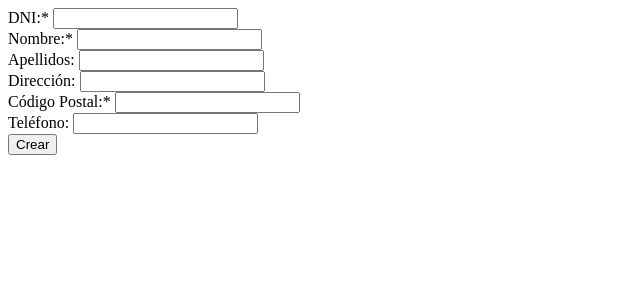
After one commit to En-F/steam, a PHP site: page /insertar.php in a window 1280 px wide. The commit adds this page. Shown: the top 300 px of the page, without its empty margins (0-640 px from the left). Run offline with PHP 8.4, Linux system fonts and the light colour scheme; some libraries are stand-ins or nearby versions.

Commit message:
Creacion del fichero de insert.php

```diff
--- a/auxiliar.php
+++ b/auxiliar.php
@@ -4,3 +4,13 @@ function conectar()
 {
     return new PDO('pgsql:host=localhost;dbname=steam', 'steam', 'steam');
 }
+
+function obtener_post(string $parametro): string|null
+{
+    return isset($_POST[$parametro]) ? trim($_POST[$parametro]) : null;
+}
+
+
+function volver_index (){
+    header('Location: index.php');
+}
--- a/index.php
+++ b/index.php
@@ -41,5 +41,7 @@
             <?php endforeach ?>
         </tbody>
     </table>
+    <br>
+    <a href="insertar.php">Insertar nuevo cliente</a>
 </body>
 </html>
--- /dev/null
+++ b/insertar.php
@@ -0,0 +1,54 @@
+<!DOCTYPE html>
+<html lang="en">
+<head>
+    <meta charset="UTF-8">
+    <meta name="viewport" content="width=device-width, initial-scale=1.0">
+    <title>Insertar un nuevo cliente</title>
+</head>
+<body>
+    <?php
+    require 'auxiliar.php';
+
+    $dni        = obtener_post('dni');
+    $nombre     = obtener_post('nombre');
+    $apellidos  = obtener_post('apellidos');
+    $direccion  = obtener_post('direccion');
+    $codpostal  = obtener_post('codpostal');
+    $telefono   = obtener_post('telefono') ;
+
+    if (isset($dni, $nombre, $apellidos, $direccion, $codpostal, $telefono)){
+        //Validación
+        $pdo = conectar();
+        $sent = $pdo->prepare('INSERT INTO clientes (dni, nombre, apellidos, direccion, codpostal, telefono)
+                               VALUES (:dni, :nombre, :apellidos, :direccion, :codpostal, :telefono)');
+        $sent -> execute([
+        ':dni'        => $dni,
+        ':nombre'     => $nombre ,
+        ':apellidos'  => $apellidos ,
+        ':direccion'  => $direccion ,
+        ':codpostal'  => $codpostal ,
+        ':telefono'   => $telefono,
+        ]);
+
+        return  volver_index();
+
+    }
+
+    ?>
+    <form action="" method="post">
+        <label for="dni">DNI:* </label>
+        <input type="text" id="dni" name="dni"><br>
+        <label for="nombre">Nombre:* </label>
+        <input type="text" id="nombre" name="nombre"><br>
+        <label for="apellidos">Apellidos: </label>
+        <input type="text" id="apellidos"  name="apellidos"><br>
+        <label for="direccion">Dirección: </label>
+        <input type="text" id="direccion" name="direccion"><br>
+        <label for="codpostal">Código Postal:* </label>
+        <input type="text" id="codpostal" name="codpostal"><br>
+        <label for="telefono">Teléfono: </label>
+        <input type="text" id="telefono" name="telefono"><br>
+        <button type="submit">Crear</button>
+    </form>
+</body>
+</html>
```
